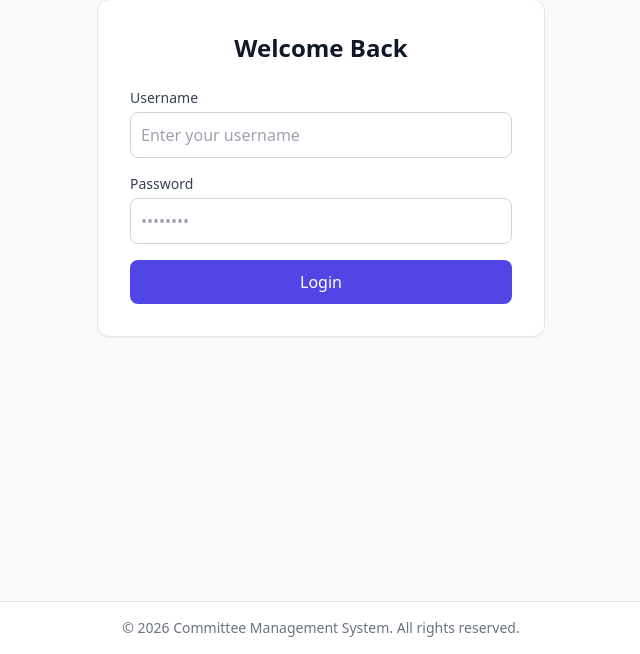
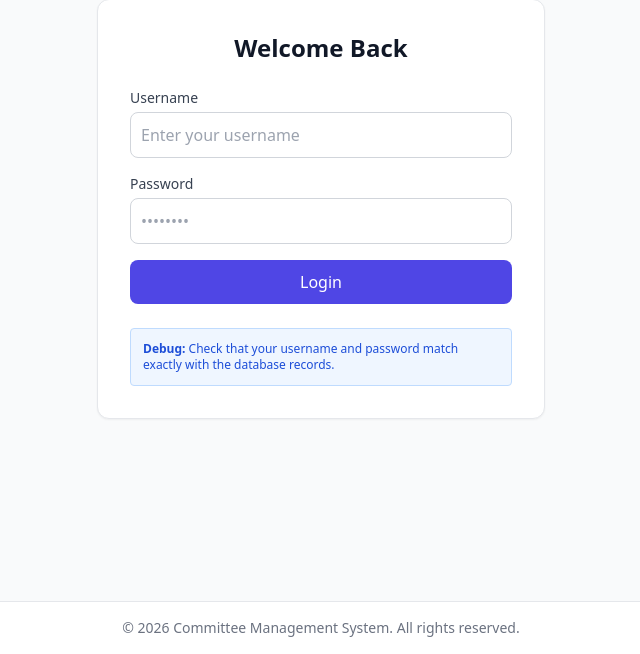
Before and after one commit to ahmadubaid061/Flask_Python, a Flask app: page /auth/login in a window 1280 px wide. Shown: the part 146-800 px from the top of the page, without its empty margins (319-959 px from the left). Run offline with Flask 3, Linux system fonts and the light colour scheme; some libraries are stand-ins or nearby versions.

Commit message:
file updated

```diff
--- a/12-Commette_Management_App/committee_app/app/templates/auth/login.html
+++ b/12-Commette_Management_App/committee_app/app/templates/auth/login.html
@@ -8,23 +8,56 @@
     <form method="POST" class="space-y-4">
         {{ form.hidden_tag() }}
 
+        <!-- Username Field -->
         <div>
-            <label class="block text-sm font-medium text-gray-700 mb-1">Username</label>
-            {{ form.username(class="w-full border border-gray-300 rounded-lg p-2.5 focus:ring-2 focus:ring-indigo-500
-            focus:outline-none", placeholder="Enter your username") }}
+            <label for="{{ form.username.id }}" class="block text-sm font-medium text-gray-700 mb-1">
+                Username
+            </label>
+            {{ form.username(
+            id=form.username.id,
+            class="w-full border border-gray-300 rounded-lg p-2.5 focus:ring-2 focus:ring-indigo-500
+            focus:outline-none",
+            placeholder="Enter your username"
+            ) }}
+            {% if form.username.errors %}
+            <ul class="text-red-500 text-sm mt-1 list-disc list-inside">
+                {% for error in form.username.errors %}
+                <li>{{ error }}</li>
+                {% endfor %}
+            </ul>
+            {% endif %}
         </div>
 
+        <!-- Password Field -->
         <div>
-            <label class="block text-sm font-medium text-gray-700 mb-1">Password</label>
-            <input type="password" name="password" required
-                class="w-full border border-gray-300 rounded-lg p-2.5 focus:ring-2 focus:ring-indigo-500 focus:outline-none"
-                placeholder="••••••••">
+            <label for="{{ form.password.id }}" class="block text-sm font-medium text-gray-700 mb-1">
+                Password
+            </label>
+            {{ form.password(
+            id=form.password.id,
+            class="w-full border border-gray-300 rounded-lg p-2.5 focus:ring-2 focus:ring-indigo-500
+            focus:outline-none",
+            placeholder="••••••••"
+            ) }}
+            {% if form.password.errors %}
+            <ul class="text-red-500 text-sm mt-1 list-disc list-inside">
+                {% for error in form.password.errors %}
+                <li>{{ error }}</li>
+                {% endfor %}
+            </ul>
+            {% endif %}
         </div>
 
+        <!-- Submit Button -->
         <button type="submit"
             class="w-full bg-indigo-600 text-white font-medium py-2.5 rounded-lg hover:bg-indigo-700 transition">
             Login
         </button>
     </form>
+
+    <!-- Debug Info (Remove in production) -->
+    <div class="mt-6 p-3 bg-blue-50 border border-blue-200 rounded text-xs text-blue-700">
+        <p><strong>Debug:</strong> Check that your username and password match exactly with the database records.</p>
+    </div>
 </div>
 {% endblock %}
```
